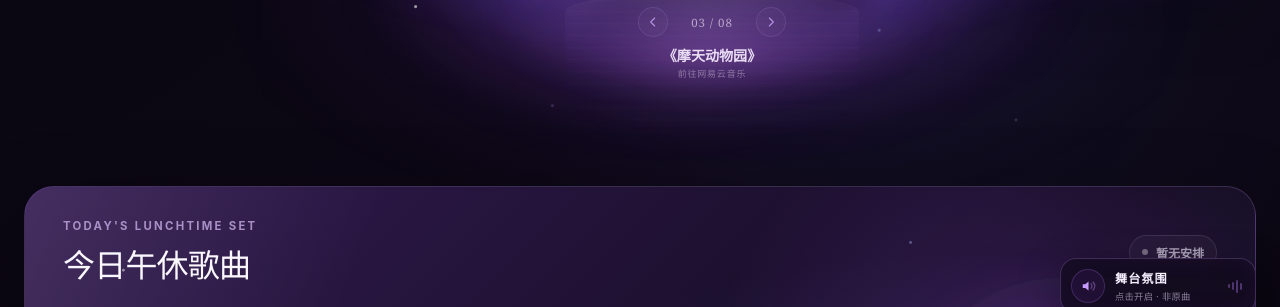
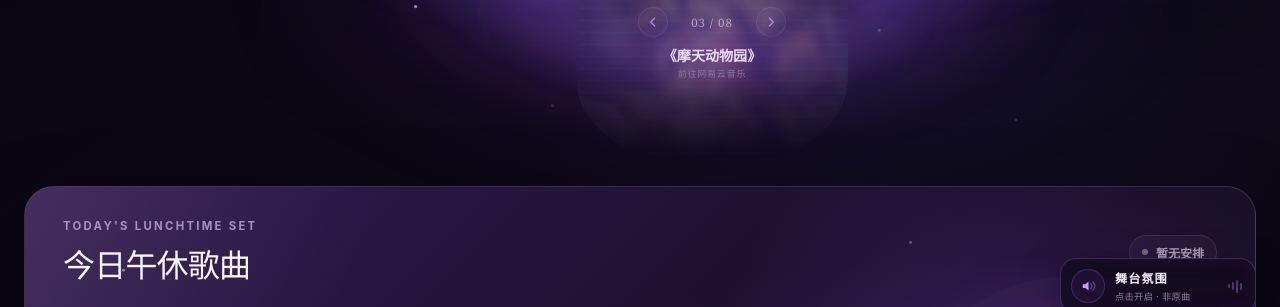
Before and after one commit to 1120713930w-max/gem-final-show-2026, a plain HTML site: page index.html in a window 1280 px wide. Shown: the part 462-769 px from the top of the page. Drawn offline with Linux system fonts and the light colour scheme.

Commit message:
Restore visible blurred album reflections

```diff
--- a/index.html
+++ b/index.html
@@ -6,7 +6,7 @@
     <meta name="theme-color" content="#08050f" />
     <meta name="description" content="GEM 邓紫棋 2026 巡演尾场午休歌单纪念页面" />
     <title>GEM 邓紫棋巡演尾场纪念</title>
-    <link rel="stylesheet" href="./style.css?v=8a9b36b87db2" />
+    <link rel="stylesheet" href="./style.css?v=d217d919e582" />
   </head>
   <body>
     <div class="stage-atmosphere" aria-hidden="true">
--- a/style.css
+++ b/style.css
@@ -687,18 +687,18 @@ h1 span {
 
 .album-reflection {
   position: absolute;
-  top: calc(100% + 10px);
-  right: -4px;
-  left: -4px;
+  top: calc(100% + 7px);
+  right: 7px;
+  left: 7px;
   z-index: 0;
-  height: 64%;
+  height: 60%;
   overflow: hidden;
-  border-radius: 42% 42% 50% 50% / 10% 10% 52% 52%;
+  border-radius: 20px 20px 42% 42% / 8% 8% 48% 48%;
   opacity: 0;
   pointer-events: none;
-  filter: blur(0.75px);
-  mask-image: linear-gradient(to bottom, rgba(0, 0, 0, 0.62), rgba(0, 0, 0, 0.41) 20%, rgba(0, 0, 0, 0.17) 58%, transparent 100%);
-  -webkit-mask-image: linear-gradient(to bottom, rgba(0, 0, 0, 0.62), rgba(0, 0, 0, 0.41) 20%, rgba(0, 0, 0, 0.17) 58%, transparent 100%);
+  filter: blur(0.35px);
+  mask-image: linear-gradient(to bottom, rgba(0, 0, 0, 0.86), rgba(0, 0, 0, 0.58) 28%, rgba(0, 0, 0, 0.2) 70%, transparent 100%);
+  -webkit-mask-image: linear-gradient(to bottom, rgba(0, 0, 0, 0.86), rgba(0, 0, 0, 0.58) 28%, rgba(0, 0, 0, 0.2) 70%, transparent 100%);
   transition: opacity 320ms ease;
 }
 
@@ -729,9 +729,9 @@ h1 span {
   content: "";
   pointer-events: none;
   background:
-    radial-gradient(ellipse at 50% 0%, rgba(229, 190, 255, 0.22), rgba(170, 94, 233, 0.08) 44%, transparent 76%),
-    linear-gradient(to bottom, rgba(239, 210, 255, 0.18), rgba(186, 101, 255, 0.12) 32%, rgba(91, 73, 198, 0.045) 68%, transparent),
-    linear-gradient(90deg, transparent 7%, rgba(220, 171, 255, 0.08) 48%, transparent 93%);
+    radial-gradient(ellipse at 50% 0%, rgba(229, 190, 255, 0.12), rgba(170, 94, 233, 0.035) 44%, transparent 76%),
+    linear-gradient(to bottom, rgba(239, 210, 255, 0.11), rgba(186, 101, 255, 0.07) 32%, rgba(91, 73, 198, 0.025) 68%, transparent),
+    linear-gradient(90deg, transparent 7%, rgba(220, 171, 255, 0.045) 48%, transparent 93%);
   mix-blend-mode: screen;
 }
 
@@ -742,15 +742,15 @@ h1 span {
   width: 100%;
   height: 100%;
   object-fit: cover;
-  opacity: 0.62;
-  filter: blur(9px) brightness(0.64) saturate(1.42) contrast(0.74);
-  mix-blend-mode: screen;
-  transform-origin: center top;
+  opacity: 0.72;
+  filter: blur(5px) brightness(0.82) saturate(1.2) contrast(0.88);
+  mix-blend-mode: normal;
+  transform-origin: center center;
   animation: reflection-drift 11s ease-in-out infinite alternate;
 }
 
 .album-position-0 .album-reflection {
-  opacity: 0.66;
+  opacity: 0.78;
 }
 
 .album-position--1 .album-reflection,
@@ -1790,8 +1790,8 @@ footer p {
 }
 
 @keyframes reflection-drift {
-  from { transform: translateY(-4%) scaleX(1.14) scaleY(-1.2) skewX(-0.55deg); }
-  to { transform: translateY(3%) scaleX(1.22) scaleY(-1.3) skewX(0.65deg); }
+  from { transform: translateY(-3%) scaleX(1.08) scaleY(-1.14) skewX(-0.45deg); }
+  to { transform: translateY(2%) scaleX(1.14) scaleY(-1.22) skewX(0.55deg); }
 }
 
 @media (max-width: 1180px) {
@@ -1987,13 +1987,13 @@ footer p {
   .album-position-2 { --album-x: 136px; --album-scale: 0.48; }
 
   .album-reflection {
-    top: calc(100% + 7px);
-    height: 49%;
-    filter: blur(0.65px);
+    top: calc(100% + 5px);
+    height: 46%;
+    filter: blur(0.3px);
   }
 
   .album-position-0 .album-reflection {
-    opacity: 0.38;
+    opacity: 0.5;
   }
 
   .album-reflection::before {
@@ -2001,7 +2001,7 @@ footer p {
   }
 
   .album-reflection img {
-    filter: blur(7px) brightness(0.64) saturate(1.38) contrast(0.76);
+    filter: blur(4px) brightness(0.8) saturate(1.16) contrast(0.88);
     animation-duration: 14s;
   }
 
```
